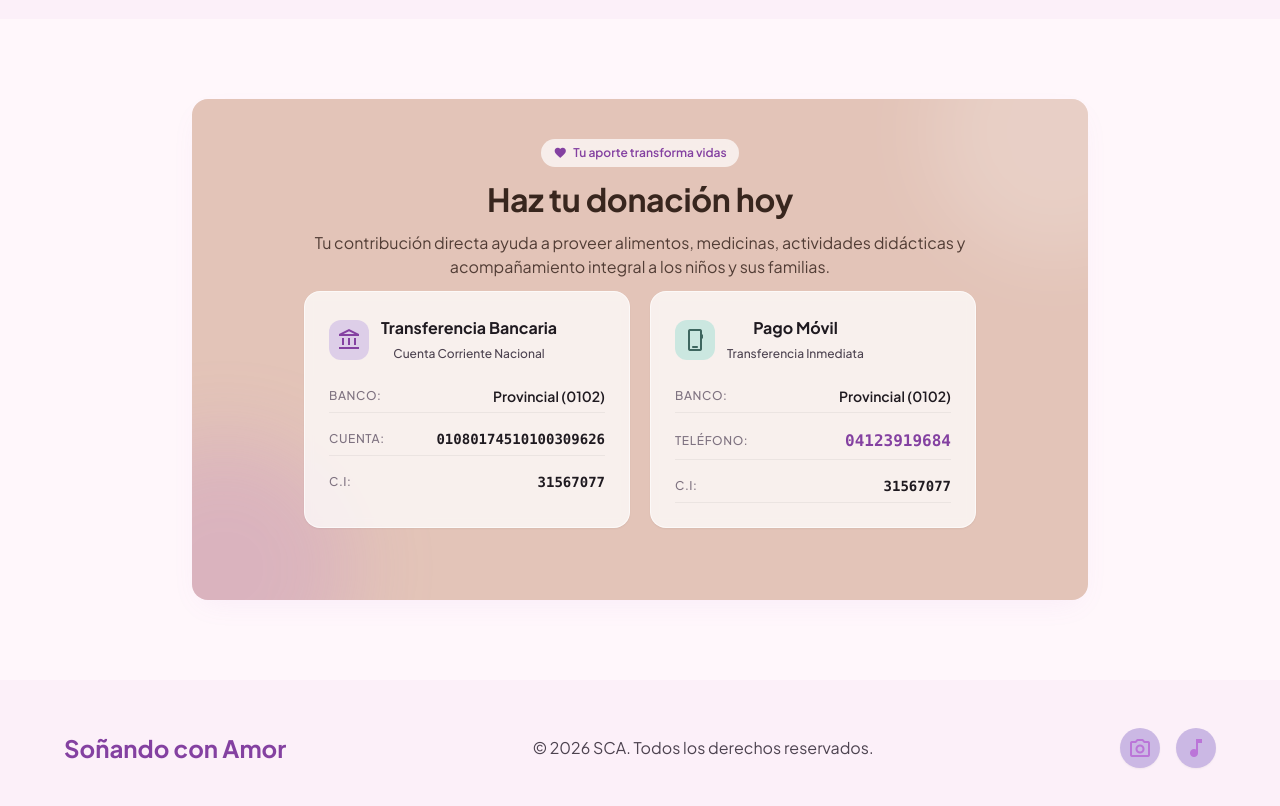
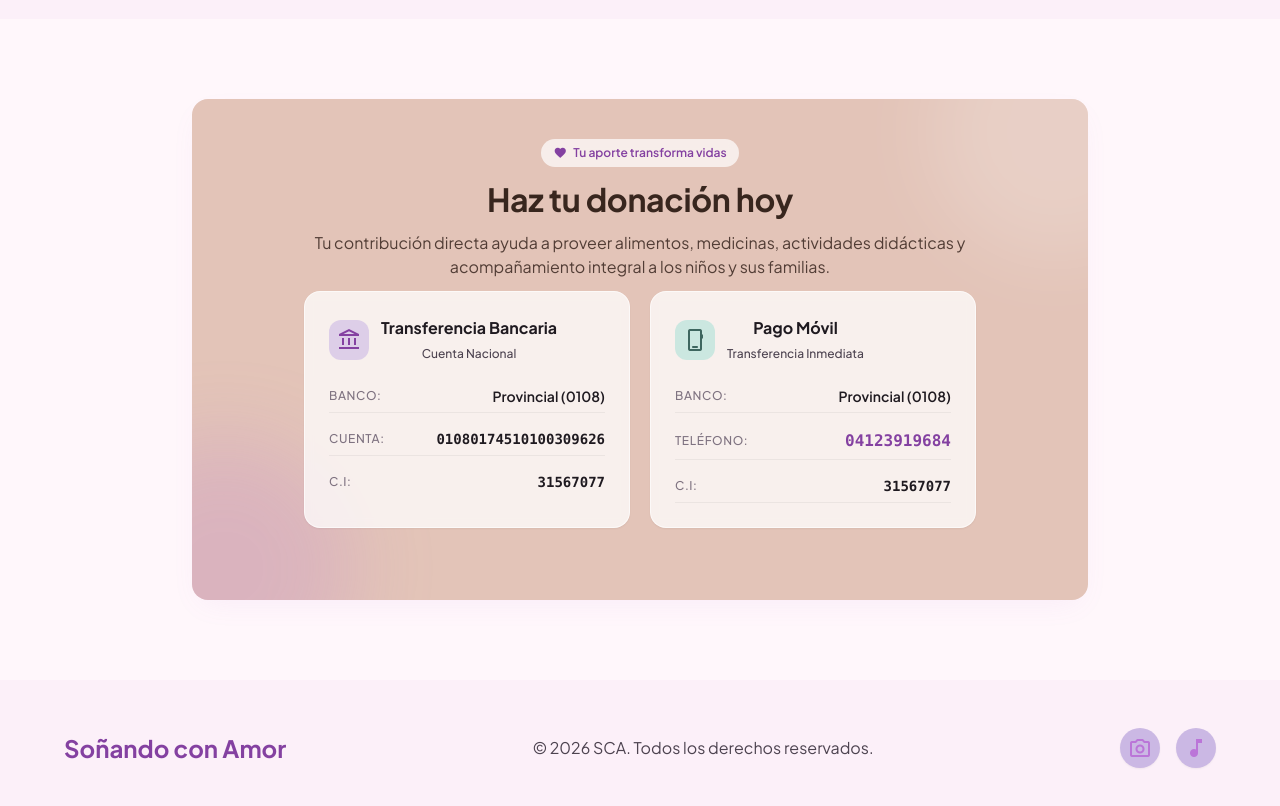
Before and after one commit to MiggyV/sca, a plain HTML site: page index.html in a window 1280 px wide. Shown: the part 2785-3591 px from the top of the page. Drawn offline with nearby package versions, Linux system fonts and the light colour scheme.

Commit message:
Actualizacion de codigo de banco en index.html

```diff
--- a/index.html
+++ b/index.html
@@ -326,8 +326,7 @@
                                             <div>
                                                 <h3 class="font-bold text-on-background text-base">Transferencia
                                                     Bancaria</h3>
-                                                <span class="text-xs text-on-surface-variant font-medium">Cuenta
-                                                    Corriente Nacional</span>
+                                                <span class="text-xs text-on-surface-variant font-medium">Cuenta Nacional</span>
                                             </div>
                                         </div>
                                         <div class="space-y-2.5 text-sm">
@@ -336,7 +335,7 @@
                                                 <span
                                                     class="text-xs uppercase tracking-wider text-outline font-medium">Banco:</span>
                                                 <span class="font-semibold text-on-background text-right">Provincial
-                                                    (0102)</span>
+                                                    (0108)</span>
                                             </div>
                                             <div
                                                 class="flex justify-between items-center py-1.5 border-b border-black/5">
@@ -375,7 +374,7 @@
                                                 <span
                                                     class="text-xs uppercase tracking-wider text-outline font-medium">Banco:</span>
                                                 <span class="font-semibold text-on-background text-right">Provincial
-                                                    (0102)</span>
+                                                    (0108)</span>
                                             </div>
                                             <div
                                                 class="flex justify-between items-center py-1.5 border-b border-black/5">
```
